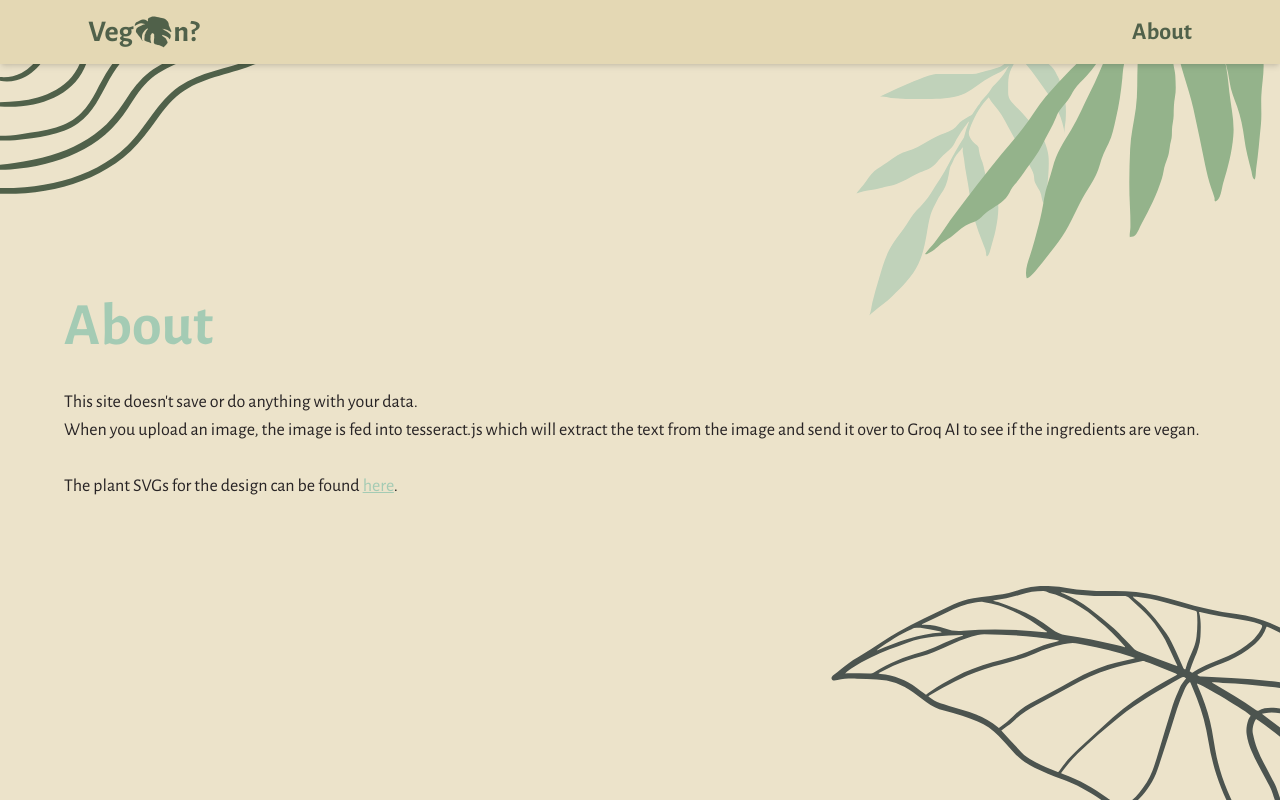
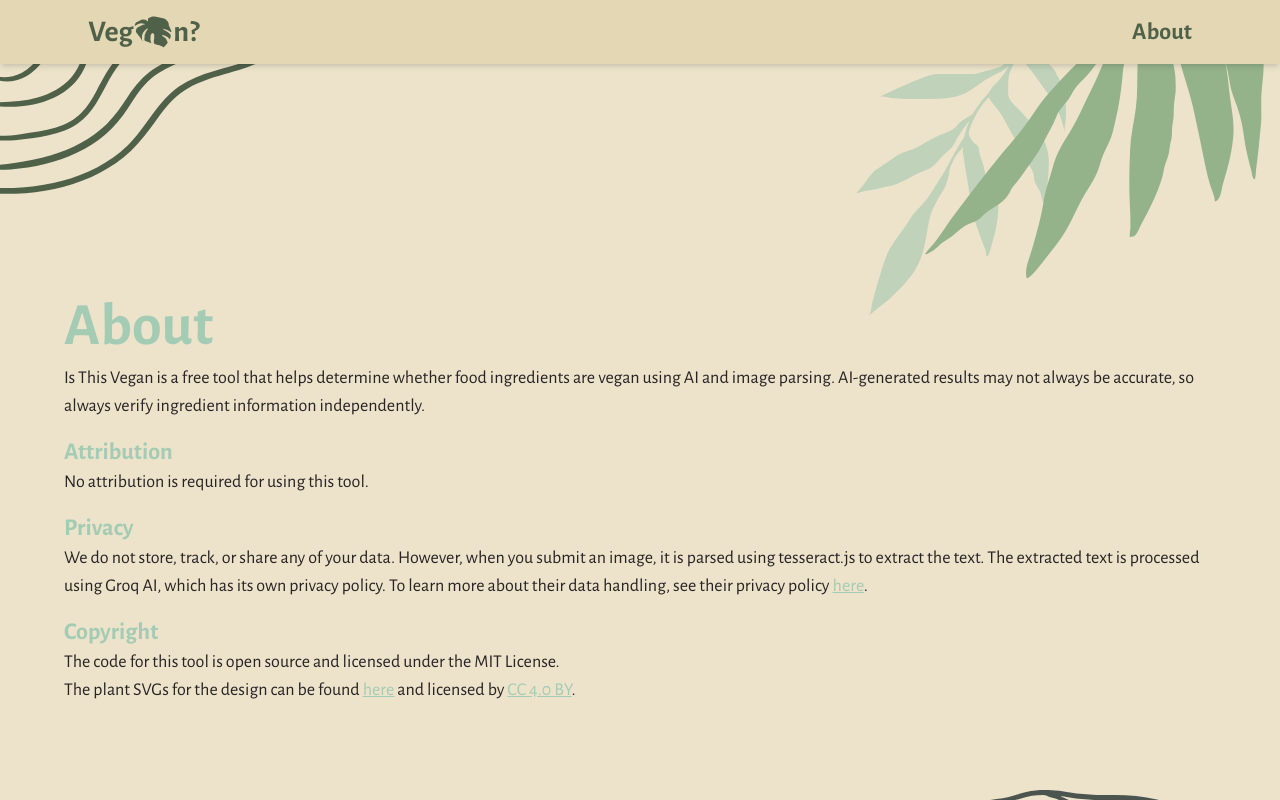
Before and after one commit to tmallette/dietchecker, a Next.js app: page /about in a window 1280 px wide. Shown: the top 800 px of the page. Built offline with nearby package versions, Linux system fonts and the light colour scheme.

Commit message:
typo, update about page with terms

```diff
--- a/app/about/page.tsx
+++ b/app/about/page.tsx
@@ -1,13 +1,18 @@
 import React from 'react';
 
 export default function page() {
-  return (
-    <section className="text-lg">
-      <h1 className="text-6xl mt-48 mb-8 font-bold text-veganLightGreen">About</h1>
-      <p>This site doesn&apos;t save or do anything with your data.</p>
-      <p>When you upload an image, the image is fed into tesseract.js which will extract the text from the image and send it over to Groq AI to see if the ingredients are vegan.</p>
-      <br />
-      <p>The plant SVGs for the design can be found <a className="underline text-veganLightGreen" href="https://www.figma.com/community/file/1126755378374434524" target="_blank">here</a>.</p>
+  return <section className="text-lg">
+      <h1 className="text-6xl mt-48 mb-2 font-bold text-veganLightGreen">About</h1>
+      <p>Is This Vegan is a free tool that helps determine whether food ingredients are vegan using AI and image parsing. AI-generated results may not always be accurate, so always verify ingredient information independently.</p>
+
+      <h2 className="text-2xl mt-4 mb-0 font-bold text-veganLightGreen">Attribution</h2>
+      <p>No attribution is required for using this tool.</p>
+
+      <h2 className="text-2xl mt-4 mb-0 font-bold text-veganLightGreen">Privacy</h2>
+      <p>We do not store, track, or share any of your data. However, when you submit an image, it is parsed using tesseract.js to extract the text. The extracted text is processed using Groq AI, which has its own privacy policy. To learn more about their data handling, see their privacy policy <a className="underline text-veganLightGreen" href="https://groq.com/privacy-policy/">here</a>.</p>
+
+      <h2 className="text-2xl mt-4 mb-0 font-bold text-veganLightGreen">Copyright</h2>
+      <p>The code for this tool is open source and licensed under the MIT License.</p>
+      <p>The plant SVGs for the design can be found <a className="underline text-veganLightGreen" href="https://www.figma.com/community/file/1126755378374434524" target="_blank">here</a> and licensed by <a className="underline text-veganLightGreen" href="https://creativecommons.org/licenses/by/4.0/">CC 4.0 BY</a>.</p>
     </section>
-  );
 }
--- a/app/components/ImageUploader.tsx
+++ b/app/components/ImageUploader.tsx
@@ -116,7 +116,7 @@ export default function ImageUploader() {
       <div onDrop={handleDrop} onDragOver={handleDragOver} className="relative min-h-[300px] p-4 m-4 mt-8 cursor-pointer bg-base-200 border-dashed border-2 border-base-300 w-full flex flex-col items-center justify-center">
         <div className="absolute md:left-[60px] top-[60px] md:top-auto max-w-[200px] rotate-[-20deg] border-2 border-veganDarkGreen p-4 pointer-events-none">
           <div className="border-b-2 border-veganDarkGreen text-veganDarkGreen text-2xl font-bold">100% JUICE</div>
-          <div className="text-veganDarkGreen"><span className="font-bold">Ingregients:</span> Orange juice from concentrate (Filtered water, and orange juice concentrate ).</div>
+          <div className="text-veganDarkGreen"><span className="font-bold">Ingredients:</span> Orange juice from concentrate (Filtered water, and orange juice concentrate ).</div>
         </div>
         <div className="mt-72 md:mt-0">Drop an image file of an ingredients list</div>
         <div className="mb-2">or</div>
```
Also changed, not shown: 1 other file (tests, documents, lock files or other folders).
